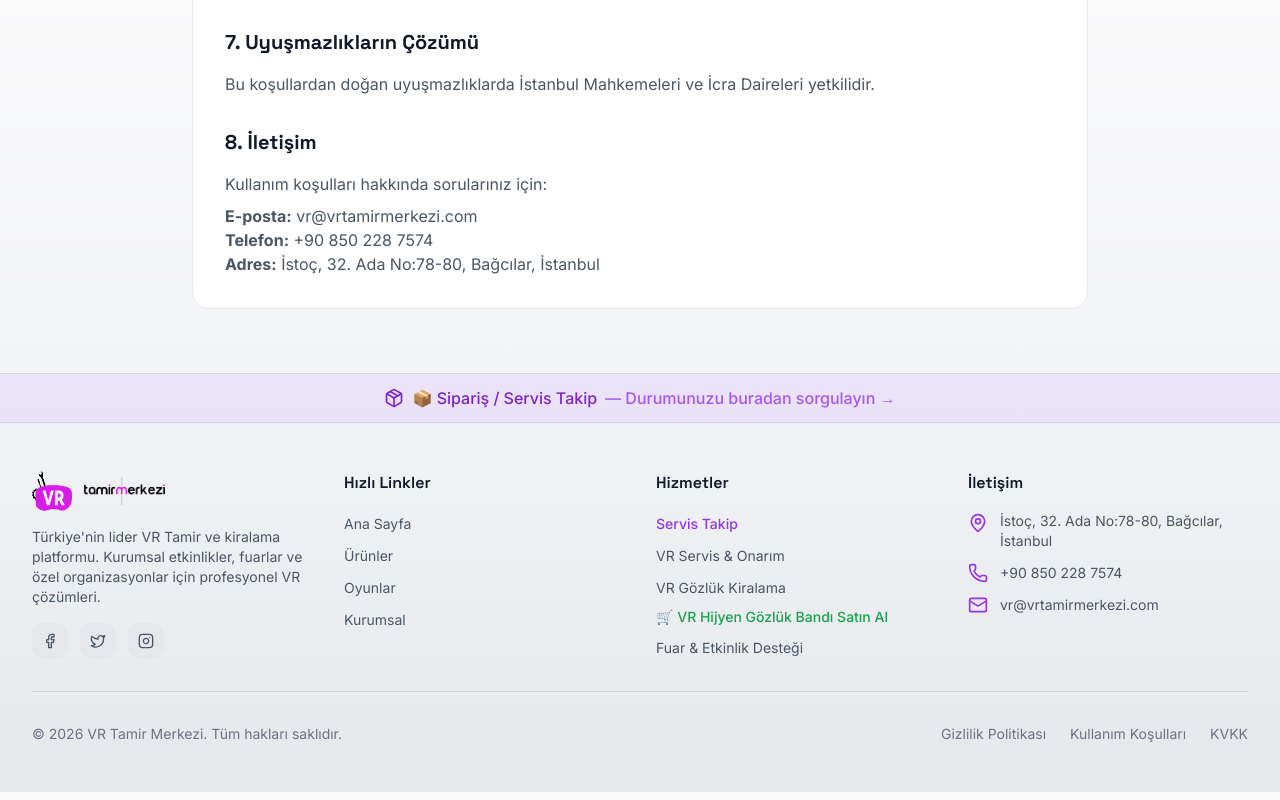
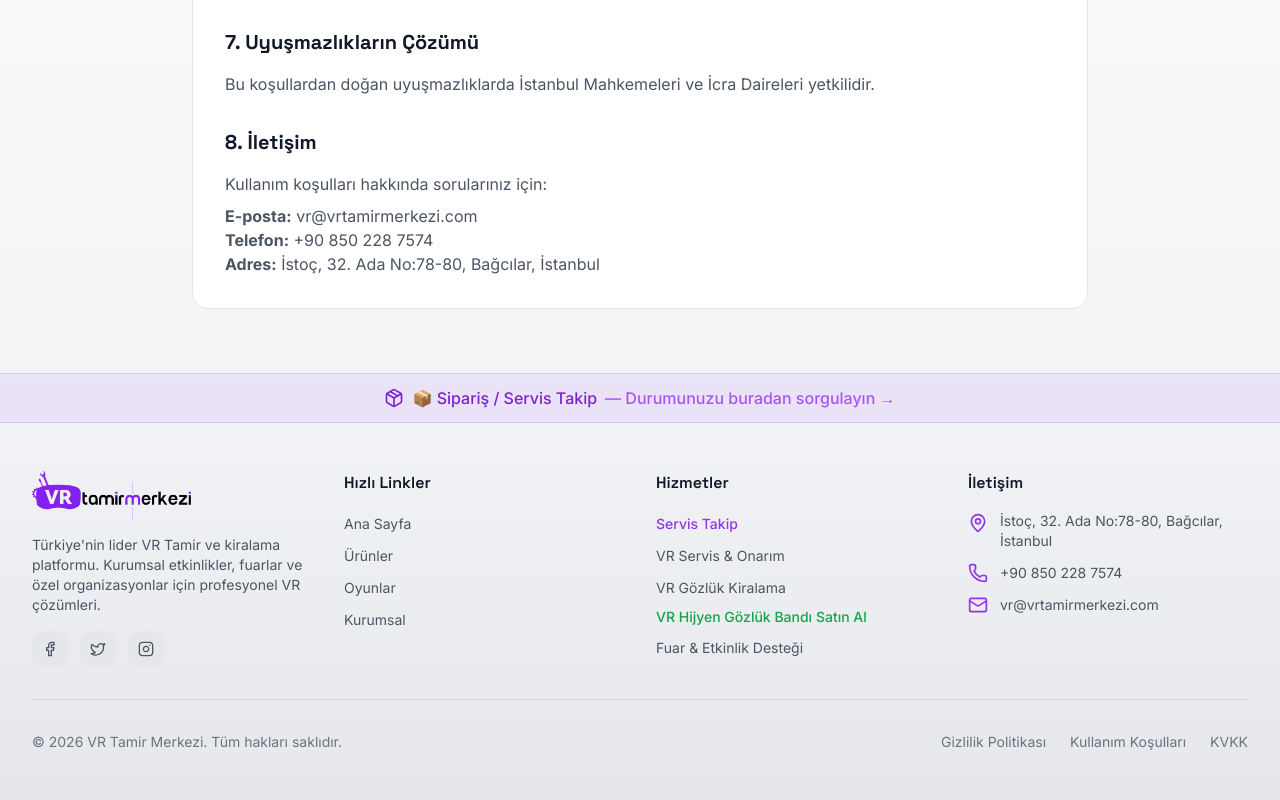
Before and after one commit to ECR-Bilgisayar/vr-tamir-merkezi, a React (Vite) app: page /kullanim-kosullari in a window 1280 px wide. Shown: the part 1301-2101 px from the top of the page. Built offline with nearby package versions, Linux system fonts and the light colour scheme.

Commit message:
footer navbar dark mod güncellendi

```diff
--- a/src/components/Footer.jsx
+++ b/src/components/Footer.jsx
@@ -24,16 +24,18 @@ const Footer = () => {
       <div className="max-w-7xl mx-auto px-4 sm:px-6 lg:px-8 py-12">
         <div className="grid grid-cols-1 md:grid-cols-2 lg:grid-cols-4 gap-8 mb-8">
           <div>
-            <Link to="/" className="flex items-center space-x-3 mb-4 group">
+            <Link to="/" className="flex items-center mb-4 group">
+              {/* Light mode logo */}
               <img
-                src="/sadece-logo.png"
-                alt="VR Tamir Merkezi Logo"
-                className="w-10 h-10 rounded-lg group-hover:scale-105 transition-transform duration-300"
+                src="/logo.png"
+                alt="VR Tamir Merkezi"
+                className="h-10 md:h-12 w-auto object-contain group-hover:scale-105 transition-transform duration-300 dark:hidden"
               />
+              {/* Dark mode logo */}
               <img
-                src="/sadece-yazi.png"
+                src="/beyaz-logo.png"
                 alt="VR Tamir Merkezi"
-                className="h-7 object-contain group-hover:opacity-90 transition-opacity duration-300"
+                className="h-10 md:h-12 w-auto object-contain group-hover:scale-105 transition-transform duration-300 hidden dark:block"
               />
             </Link>
             <p className="text-gray-600 dark:text-gray-400 text-sm mb-4">
@@ -113,7 +115,7 @@ const Footer = () => {
               </li>
               <li>
                 <Link to="/satin-al" className="text-green-600 dark:text-green-400 hover:text-green-500 dark:hover:text-green-300 text-sm font-medium transition-colors flex items-center gap-1">
-                  🛒 VR Hijyen Gözlük Bandı Satın Al
+                  VR Hijyen Gözlük Bandı Satın Al
                 </Link>
               </li>
               <li>
--- a/src/components/Navbar.jsx
+++ b/src/components/Navbar.jsx
@@ -45,10 +45,17 @@ const Navbar = () => {
               whileHover={{ scale: 1.02 }}
               transition={{ duration: 0.2 }}
             >
+              {/* Light mode logo */}
               <img
                 src="/logo.png"
                 alt="VR Tamir Merkezi"
-                className="h-12 md:h-14 lg:h-16 w-auto object-contain drop-shadow-lg"
+                className="h-12 md:h-14 lg:h-16 w-auto object-contain drop-shadow-lg dark:hidden"
+              />
+              {/* Dark mode logo */}
+              <img
+                src="/beyaz-logo.png"
+                alt="VR Tamir Merkezi"
+                className="h-12 md:h-14 lg:h-16 w-auto object-contain drop-shadow-lg hidden dark:block"
               />
             </motion.div>
 
@@ -58,10 +65,17 @@ const Navbar = () => {
               whileHover={{ scale: 1.05 }}
               transition={{ duration: 0.2 }}
             >
+              {/* Light mode mobile logo */}
               <img
                 src="/sadece-logo.png"
                 alt="VR Tamir Merkezi"
-                className="h-10 w-auto object-contain drop-shadow-lg"
+                className="h-10 w-auto object-contain drop-shadow-lg dark:hidden"
+              />
+              {/* Dark mode mobile logo */}
+              <img
+                src="/beyaz-logo.png"
+                alt="VR Tamir Merkezi"
+                className="h-10 w-auto object-contain drop-shadow-lg hidden dark:block"
               />
             </motion.div>
           </Link>
```
Also changed, not shown: public/beyaz-logo.png (added), 1 other file (tests, documents, lock files or other folders).
